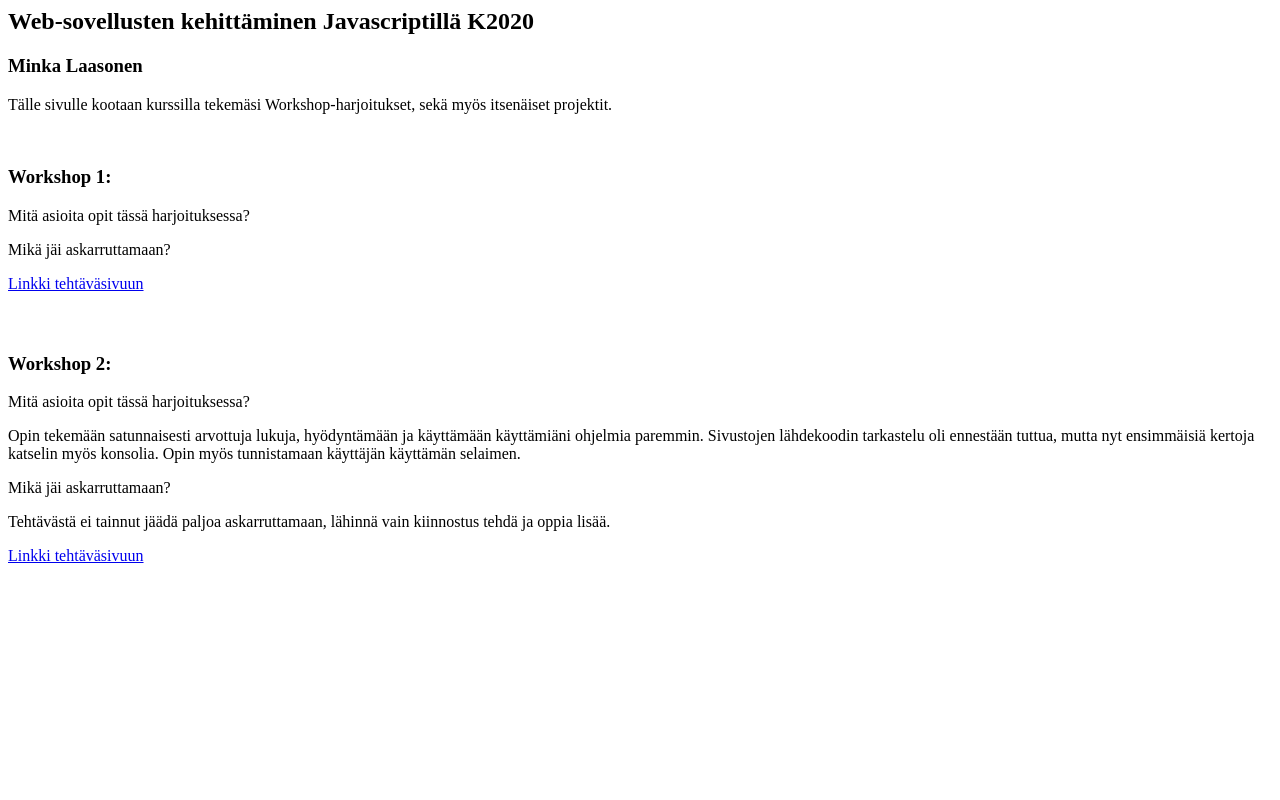
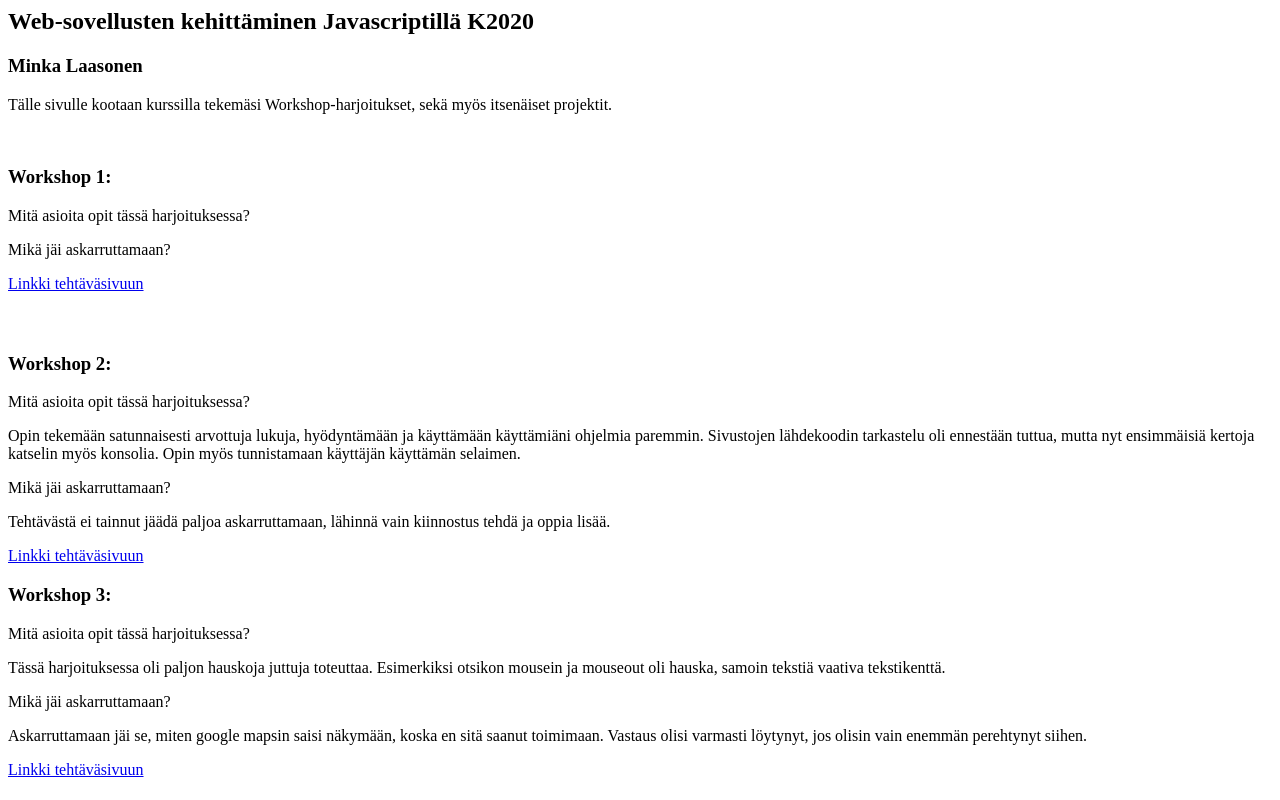
Before and after one commit to minkalaa/JS-kurssi, a plain HTML site: page index.html in a window 1280 px wide. Drawn offline with Linux system fonts and the light colour scheme.

Commit message:
Update index.html

```diff
--- a/index.html
+++ b/index.html
@@ -15,5 +15,11 @@
 <p>Mik&auml; j&auml;i askarruttamaan?</p>
   <p>Tehtävästä ei tainnut jäädä paljoa askarruttamaan, lähinnä vain kiinnostus tehdä ja oppia lisää.</p>
 <p><a href="https://github.com/minkalaa/JS-kurssi/blob/master/ws2.html">Linkki teht&auml;v&auml;sivuun</a></p>
+  <h3>Workshop 3:</h3>
+<p>Mit&auml; asioita opit t&auml;ss&auml; harjoituksessa?</p>
+  <p>T&auml;ss&auml; harjoituksessa oli paljon hauskoja juttuja toteuttaa. Esimerkiksi otsikon mousein ja mouseout oli hauska, samoin teksti&auml; vaativa tekstikentt&auml;.</p>
+<p>Mik&auml; j&auml;i askarruttamaan?</p>
+  <p>Askarruttamaan j&auml;i se, miten google mapsin saisi n&auml;kym&auml;&auml;n, koska en sit&auml; saanut toimimaan. Vastaus olisi varmasti l&ouml;ytynyt, jos olisin vain enemm&auml;n perehtynyt siihen.</p>
+<p><a href="https://github.com/minkalaa/JS-kurssi/blob/master/ws3.html">Linkki teht&auml;v&auml;sivuun</a></p>
 </body>
 </html>
```
